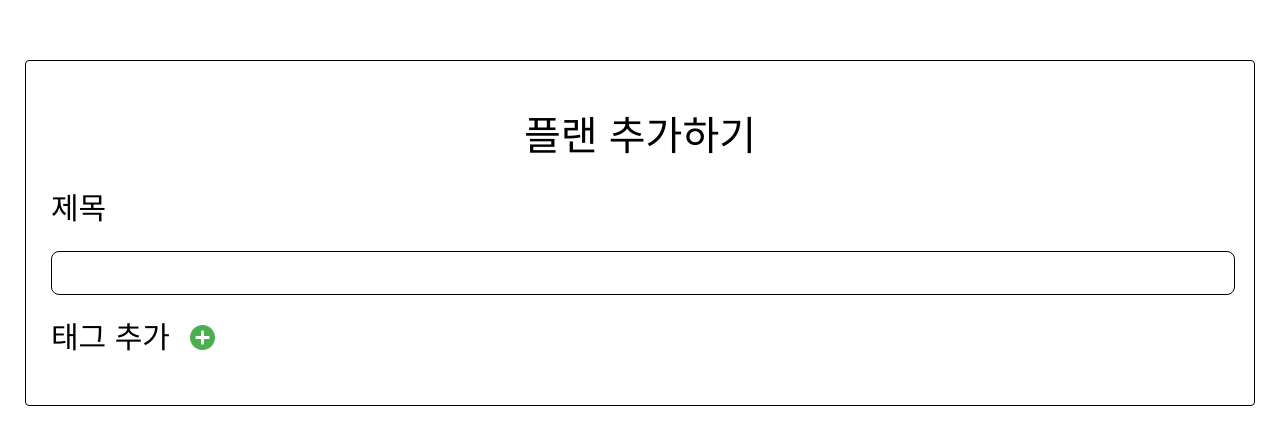
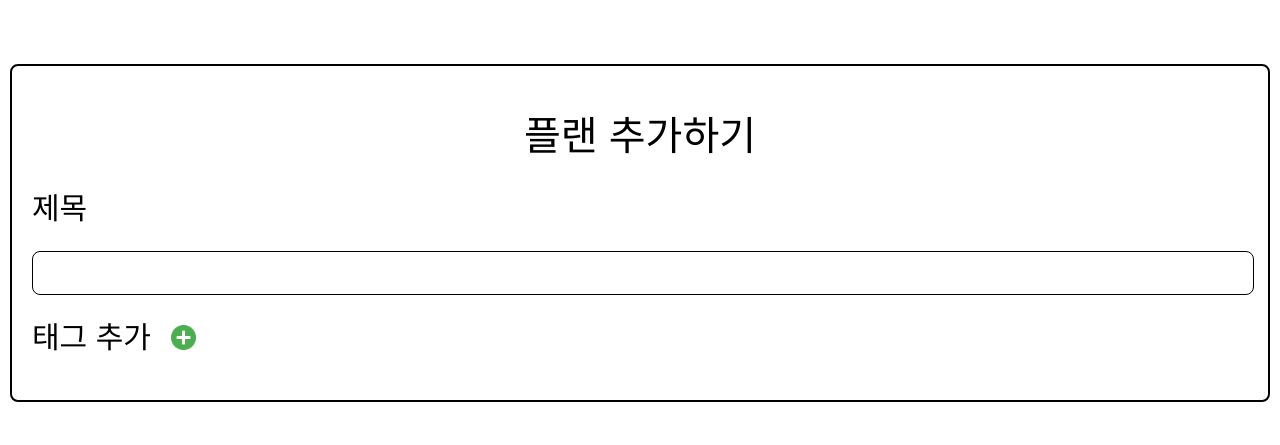
Before and after one commit to SangHwi-Back/daily-planer-react, a React (Vite) app: page /insert in a window 1280 px wide. Shown: the part 167-612 px from the top of the page. Built offline with nearby package versions, Linux system fonts and the light colour scheme.

Commit message:
Edit background style

```diff
--- a/src/InsertPlan/InsertPlan.tsx
+++ b/src/InsertPlan/InsertPlan.tsx
@@ -11,8 +11,7 @@ export default function InsertPlan() {
   const [tags, setTags] = useState<PlanTag[]>([]);
 
   return (
-    <div className={mainStyle.roundedRectangle + shrinkStyle.shrink}>
-      <div className={styles.background}>
+    <div className={`${mainStyle.roundedRectangle} + ${shrinkStyle.shrink}`}>
 
       <div className={styles.titleArea}>플랜 추가하기</div>
 
@@ -52,6 +51,5 @@ export default function InsertPlan() {
         ))}
       </div>
     </div>
-    </div>
   )
 }
--- a/src/InsertPlan/insertPlan.module.css
+++ b/src/InsertPlan/insertPlan.module.css
@@ -1,13 +1,3 @@
-.background {
-    margin: 25px;
-    padding: 25px;
-    align-items: flex-start;
-    display: flex;
-    flex-direction: column;
-    border: 1px solid #000;
-    border-radius: 4px;
-}
-
 .titleArea {
     margin-top: 20px;
     align-items: center;
--- a/src/main.tsx
+++ b/src/main.tsx
@@ -12,6 +12,9 @@ root.style.backgroundColor = '#FFFFFF';
 root.style.color = '#000000';
 root.style.width = '100%';
 root.style.height = '100%';
+root.style.colorScheme = 'light';
+
+document.body.style.backgroundColor = '#FFFFFF';
 
 createRoot(root).render(
   <StrictMode>
--- a/src/shrink.module.css
+++ b/src/shrink.module.css
@@ -1,5 +1,4 @@
 .shrink {
-    width: 100%;
     max-height: 300px;
     overflow-y: auto;
 }
```
Lines whose indentation alone changed are shown as unchanged.
